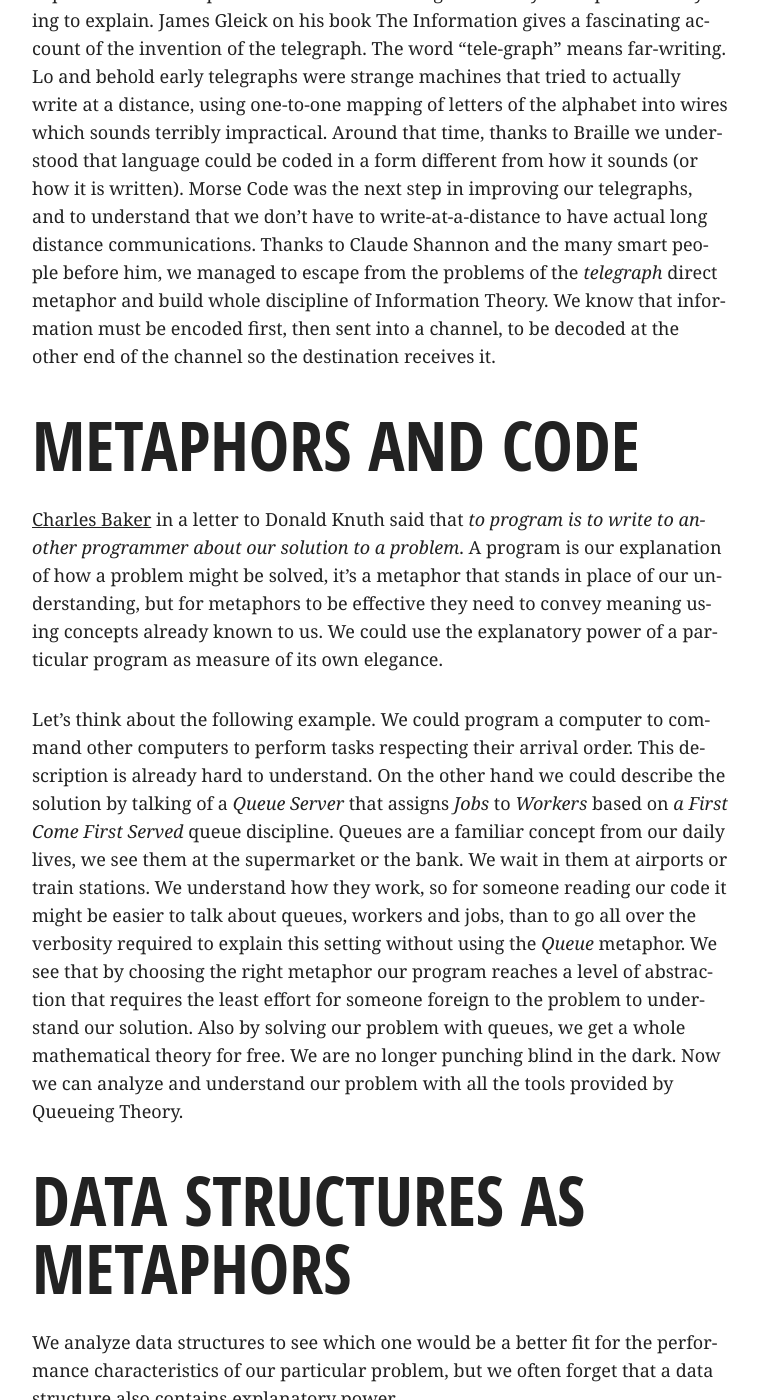
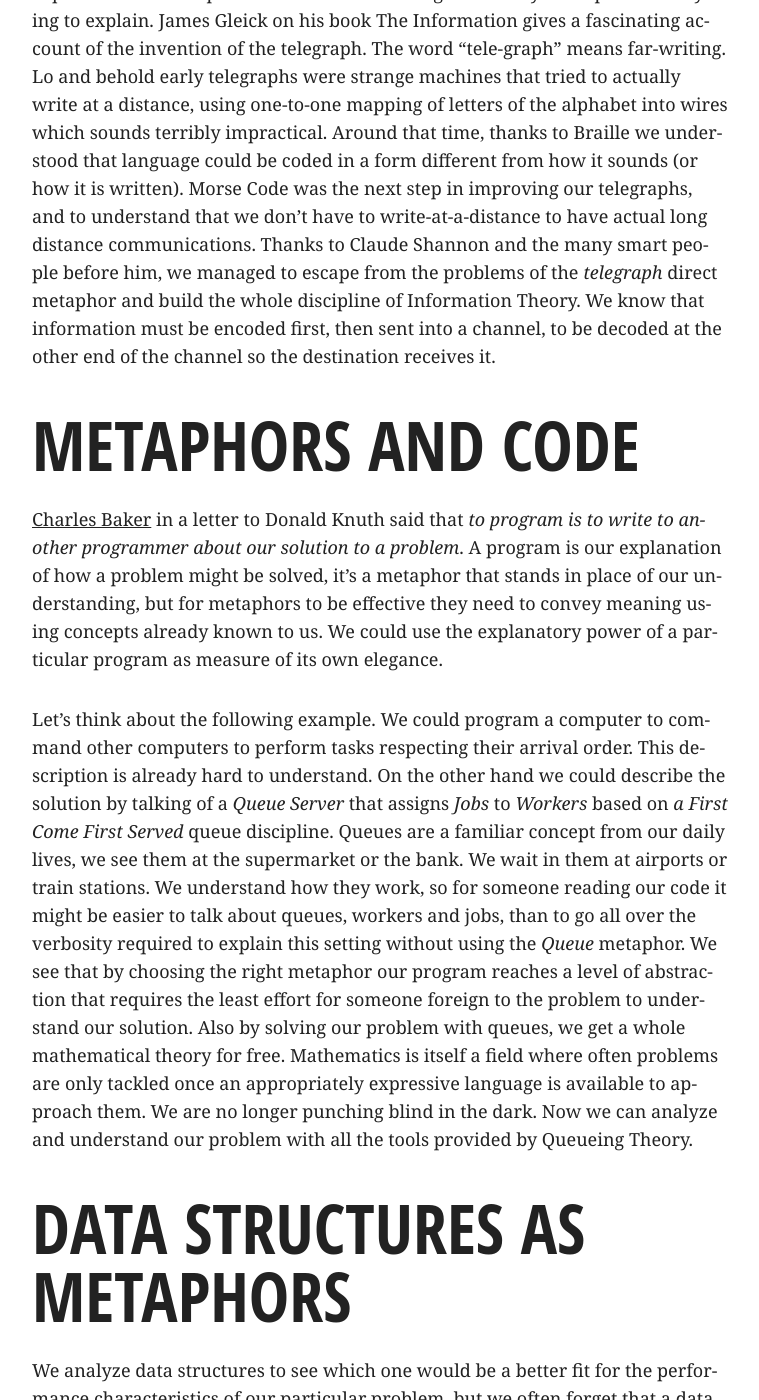
Before and after one commit to videlalvaro/videlalvaro.github.io, a Jekyll site: the page built from _posts/2017-01-17-metaphors-we-code-by.md, in a window 1280 px wide and 1400 px high, scrolled down 3440 px. Shown: the whole window, without its empty margins (260-1019 px from the left). Built offline with Jekyll 4.4.1, drawn with Linux system fonts in a browser that asks for light colours; comment, search, counter and statistics services are not loaded; some of the changed text lies outside the part shown.

Commit message:
improves post with CB suggestions

```diff
--- a/_posts/2017-01-17-metaphors-we-code-by.md
+++ b/_posts/2017-01-17-metaphors-we-code-by.md
@@ -107,7 +107,7 @@
 write-at-a-distance to have actual long distance
 communications. Thanks to Claude Shannon and the many smart people
 before him, we managed to escape from the problems of the _telegraph_
-direct metaphor and build whole discipline of Information Theory. We
+direct metaphor and build the whole discipline of Information Theory. We
 know that information must be encoded first, then sent into a channel,
 to be decoded at the other end of the channel so the destination
 receives it.
@@ -137,9 +137,11 @@
 by choosing the right metaphor our program reaches a level of
 abstraction that requires the least effort for someone foreign to the
 problem to understand our solution. Also by solving our problem with
-queues, we get a whole mathematical theory for free. We are no longer
-punching blind in the dark. Now we can analyze and understand our
-problem with all the tools provided by Queueing Theory.
+queues, we get a whole mathematical theory for free. Mathematics is
+itself a field where often problems are only tackled once an
+appropriately expressive language is available to approach them. We
+are no longer punching blind in the dark. Now we can analyze and
+understand our problem with all the tools provided by Queueing Theory.
 
 ## Data Structures as Metaphors ##
 
@@ -160,7 +162,18 @@
 top of them to make our programs clearer. As it is said:
 
 >no one has seen a program which the machine could not comprehend but
->which humans did. –– Unknown author, although it might be Charles Baker. See [here](http://alvaro-videla.com/2014/09/a-programmers-role.html) for the paper with the original quote.
+>which humans did. –– Unknown author, although it might be Charles
+>Baker. See
+>[here](http://alvaro-videla.com/2014/09/a-programmers-role.html) for
+>the paper with the original quote.
+
+We must strive to make our programs as easy to understand to other
+programers as possible. Ease of comprehension should be the tally with
+which we measure our programs. We should keep in mind that we can
+arrange our code in many different ways to solve a computing problem,
+but not all those arrangements will favor human communication and
+understanding. We must ask ourselves: is someone reading my code going
+to understand how I solved this particular problem?
 
 The same way a metaphor enables certain ways of understanding and
 limits others, so do data structures. We already saw the problem
```
